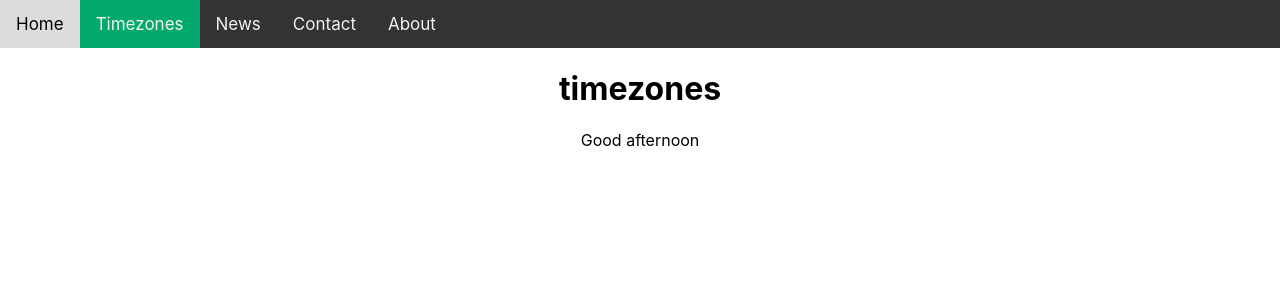
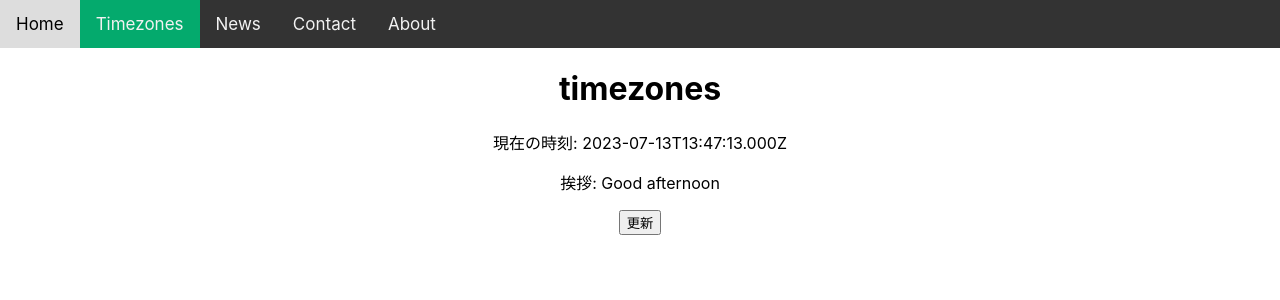
Before and after one commit to diskszk/testing-sandbox, a React (Vite) app: page /timezones in a window 1280 px wide. Shown: the top 300 px of the page. Built offline with nearby package versions, Linux system fonts and the light colour scheme.

Commit message:
fix: timezonesページで現在時刻を表示する

```diff
--- a/src/App.css
+++ b/src/App.css
@@ -36,7 +36,3 @@
     transform: rotate(360deg);
   }
 }
-
-button {
-  font-size: calc(10px + 2vmin);
-}
--- a/src/timezones/Timezones.tsx
+++ b/src/timezones/Timezones.tsx
@@ -1,16 +1,31 @@
+import { useCallback, useState } from "react";
 import { getGreetingByDate } from "./getGreetingByDate";
 
 type ComponentProps = {
+  date: Date;
   message: string;
+  handleClick: () => void;
 };
-const Component: React.FC<ComponentProps> = ({ message }) => (
+const Component: React.FC<ComponentProps> = ({
+  date,
+  message,
+  handleClick,
+}) => (
   <div>
-    <p>{message}</p>
+    <p>現在の時刻: {date.toISOString()}</p>
+    <p>挨拶: {message}</p>
+    <button onClick={handleClick}>更新</button>
   </div>
 );
 
 export const Container: React.FC = () => {
-  const message = getGreetingByDate(new Date());
+  const [date, setDate] = useState(new Date());
 
-  return <Component message={message} />;
+  const handleClick = useCallback(() => {
+    setDate(new Date());
+  }, []);
+
+  const message = getGreetingByDate(date);
+
+  return <Component date={date} message={message} handleClick={handleClick} />;
 };
```
Also changed, not shown: 1 other file (tests, documents, lock files or other folders).
